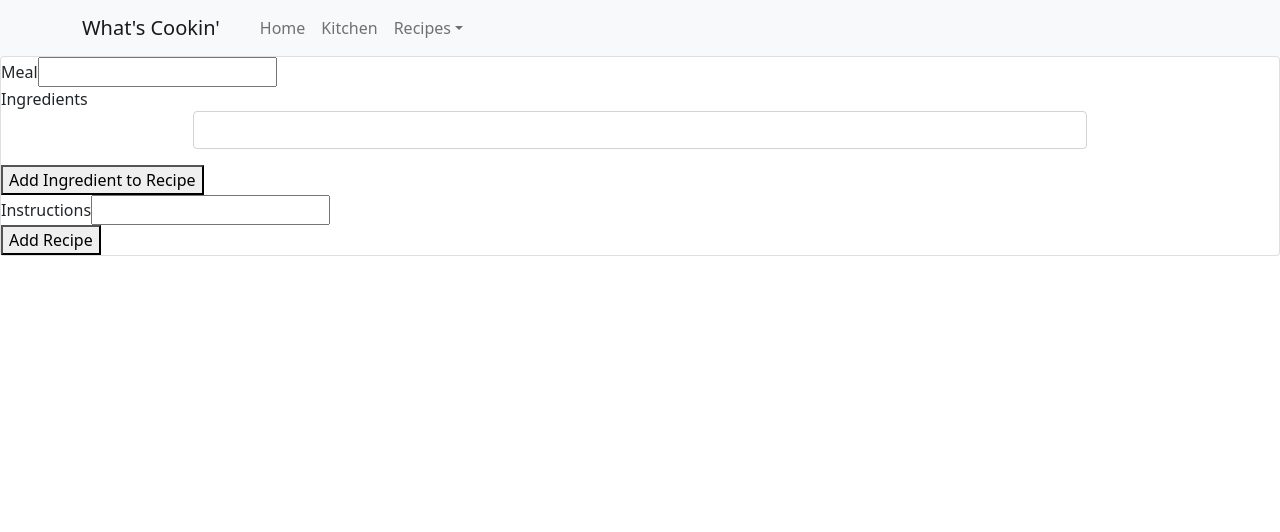
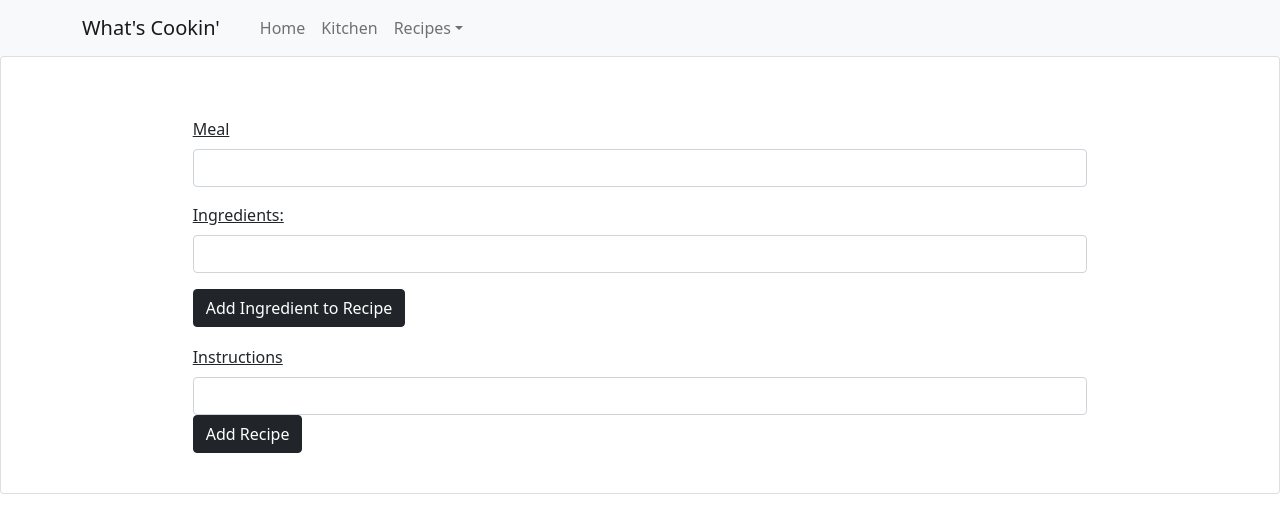
Before and after one commit to veenaprakash123/WhatsCookinUI, a React (Create React App) app: page /addonlinerecipe/1 in a window 1280 px wide. Shown: the top 532 px of the page. Built offline with nearby package versions, Linux system fonts and the light colour scheme; no server answers.

Commit message:
Re-updated UX

```diff
--- a/src/components/RecipeFolder/AddOnlineRecipe.js
+++ b/src/components/RecipeFolder/AddOnlineRecipe.js
@@ -2,7 +2,7 @@ import React from 'react'
 import {useState, useEffect} from 'react'
 import { useParams, Link } from 'react-router-dom'
 import {useNavigate} from 'react-router'
-import {Button, Card} from 'react-bootstrap'
+import {Button, Card, Form} from 'react-bootstrap'
 import OnlineRecipeFields from './OnlineRecipeFields'
 
 const AddOnlineRecipe = ({addRecipe, onlineRecipe, setOnlineRecipe, ingredientString, setIngredientString, ingredientsNew, setIngredientsNew, url}) => {
@@ -37,6 +37,11 @@ const AddOnlineRecipe = ({addRecipe, onlineRecipe, setOnlineRecipe, ingredientSt
             console.log("error")
         })
     }, [id])
+
+
+    let handleChangeMeal = (e) => {
+        setMeal(e.target.value)
+      }
 
     const handleIngredientAdd = () => {
         console.log(ingredientsNew)
@@ -92,39 +97,47 @@ const AddOnlineRecipe = ({addRecipe, onlineRecipe, setOnlineRecipe, ingredientSt
   return (
     <div>
          <Card>
-        <form className='App' autoComplete='off' onSubmit={handleSubmit}>
+        <Form autoComplete='off' onSubmit={handleSubmit} style={{marginTop: 60, marginBottom: 40}}>
 
-            <div className='form-field'>
-                <label htmlFor='meal'>Meal</label>
-                <input name='meal' type='text' id='meal' defaultValue ={onlineRecipe.title}  />
-            </div>
+
+        <Form.Group className='mb-3 formfields'>
+                <Form.Label style={{textDecoration:'underline'}}> Meal</Form.Label>
+                <Form.Control type="text" name='meal' id="meal" onChange={handleChangeMeal}></Form.Control>
+            </Form.Group>
+
+
+        <Form.Label className='formfields' style={{textDecoration:'underline'}}> Ingredients: </Form.Label>
 
 
             <div className='form-field'>
-
-                <label htmlFor='ingredient'>Ingredients</label>
 
                 {url, ingredientString, ingredientsNew, setIngredientsNew && <OnlineRecipeFields ingredientString={ingredientString} setIngredientsNew={setIngredientsNew} ingredientsNew={ingredientsNew} url={url}/>}
 
                 {/* {onlineRecipe && <IngredientFields onlineRecipe={onlineRecipe}/>} */}
 
-                <button type="button" className='add-btn' onClick={handleIngredientAdd}>
+                <Button type="button" className='add-btn formfields' variant='dark' onClick={handleIngredientAdd} style={{marginLeft: '15%'}}>
                     <span>Add Ingredient to Recipe</span>
-                </button>
+                </Button>
 
             </div>
 
-            <div className='form-field'>
+            <Form.Group className='formfields'>
+                <Form.Label style={{textDecoration:'underline', marginTop:'2%'}}>Instructions</Form.Label>
+                <Form.Control type='text' id='instructions' onChange={handleChangeInstructions}></Form.Control>
+            </Form.Group>
+
+
+
+
+            {/* <div className='form-field'>
                 <label htmlFor='meal'>Instructions</label>
                 <input name='instructions' type='text' id='instructions' defaultValue={onlineRecipe.instructions} onChange={handleChangeInstructions}/>
-            </div>
+            </div> */}
 
-            <div>
-           <button>
-                    <span>Add Recipe</span>
-                </button>
-            </div>
-        </form>
+            <Button type='submit' variant='dark' style={{marginLeft: '15%'}}>
+                <span>Add Recipe</span>
+            </Button>
+        </Form>
         </Card>
 
     </div>
--- a/src/components/RecipeFolder/FinalOnlineRecFields.js
+++ b/src/components/RecipeFolder/FinalOnlineRecFields.js
@@ -28,7 +28,7 @@ const FinalOnlineRecFields = ({ingredientsNew, setIngredientsNew}) => {
             <Form.Group key={index}  className="mb-3 formfields">
                 <Form.Control type="text" id="ingredient" name="ingredient" onChange={(e)=> handleChangeIngredient(e, index)}></Form.Control>
                     {ingredientsNew.length > 1 &&
-                            <Button type='button' className='remove-btn' value={ing.ingredient} onClick={handleRemove}>
+                            <Button type='button' className='remove-btn' value={ing.ingredient} variant="light" onClick={handleRemove}>
                                 <span>Remove</span>
                             </Button>
                     }
```
